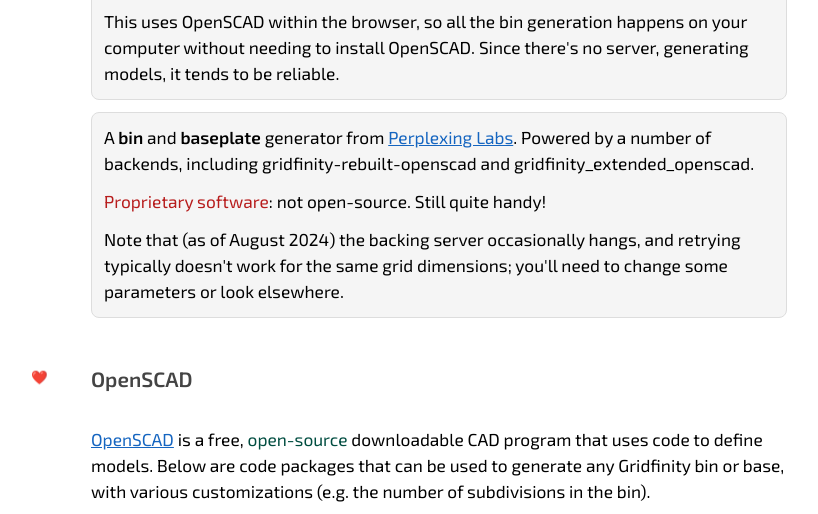
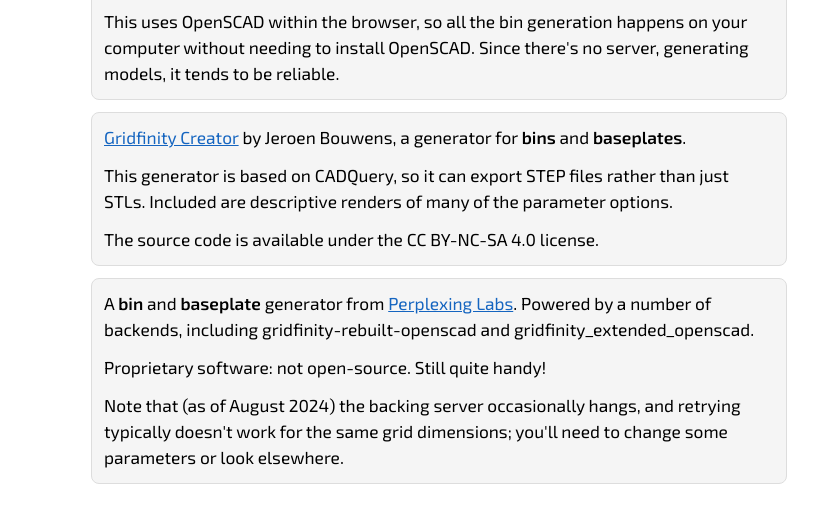
Before and after one commit to SyntaxBlitz/gridfinity.tools, a plain HTML site: page index.html in a window 1280 px wide. Shown: the part 1308-1822 px from the top of the page, without its empty margins (201-1019 px from the left). Drawn offline with Linux system fonts and the light colour scheme.

Commit message:
Add link to Jerome Bouwens's generator

```diff
--- a/index.html
+++ b/index.html
@@ -185,14 +185,31 @@
 
         <div class="card">
           <p>
+            <a href="https://gridfinity.bouwens.co/">Gridfinity Creator</a> by
+            Jeroen Bouwens, a generator for <strong>bins</strong> and
+            <strong>baseplates</strong>.
+          </p>
+          <p>
+            This generator is based on CADQuery, so it can export STEP files
+            rather than just STLs. Included are descriptive renders of many of
+            the parameter options.
+          </p>
+          <p>
+            The source code is available under the
+            <span class="non-foss">CC BY-NC-SA 4.0</span> license.
+          </p>
+        </div>
+
+        <div class="card">
+          <p>
             A <strong>bin</strong> and <strong>baseplate</strong> generator from
             <a href="https://gridfinity.perplexinglabs.com/">Perplexing Labs</a
             >. Powered by a number of backends, including
             gridfinity-rebuilt-openscad and gridfinity_extended_openscad.
           </p>
           <p>
-            <span class="proprietary">Proprietary software</span>: not
-            open-source. Still quite handy!
+            <span class="non-foss">Proprietary software</span>: not open-source.
+            Still quite handy!
           </p>
 
           <p>
@@ -382,7 +399,7 @@
           <p>
             Although there's no generator, there are some premade STL files for
             baseplates of all rectangular sizes between 1x1 and 7x7. You can
-            download the <span class="proprietary">Fusion 3D</span> file if you
+            download the <span class="non-foss">Fusion 3D</span> file if you
             want to create further baseplate sizes, but this requires that you
             install proprietary (non-open-source) software.
           </p>
```
